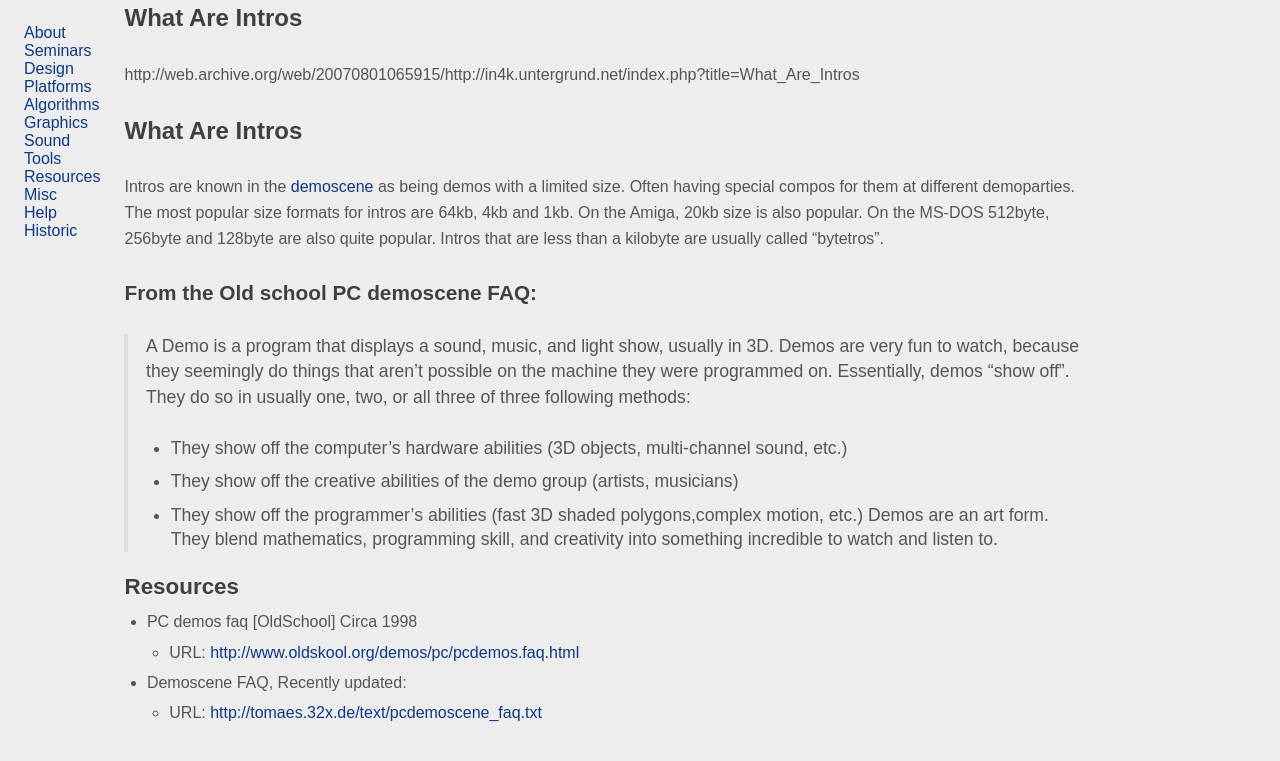
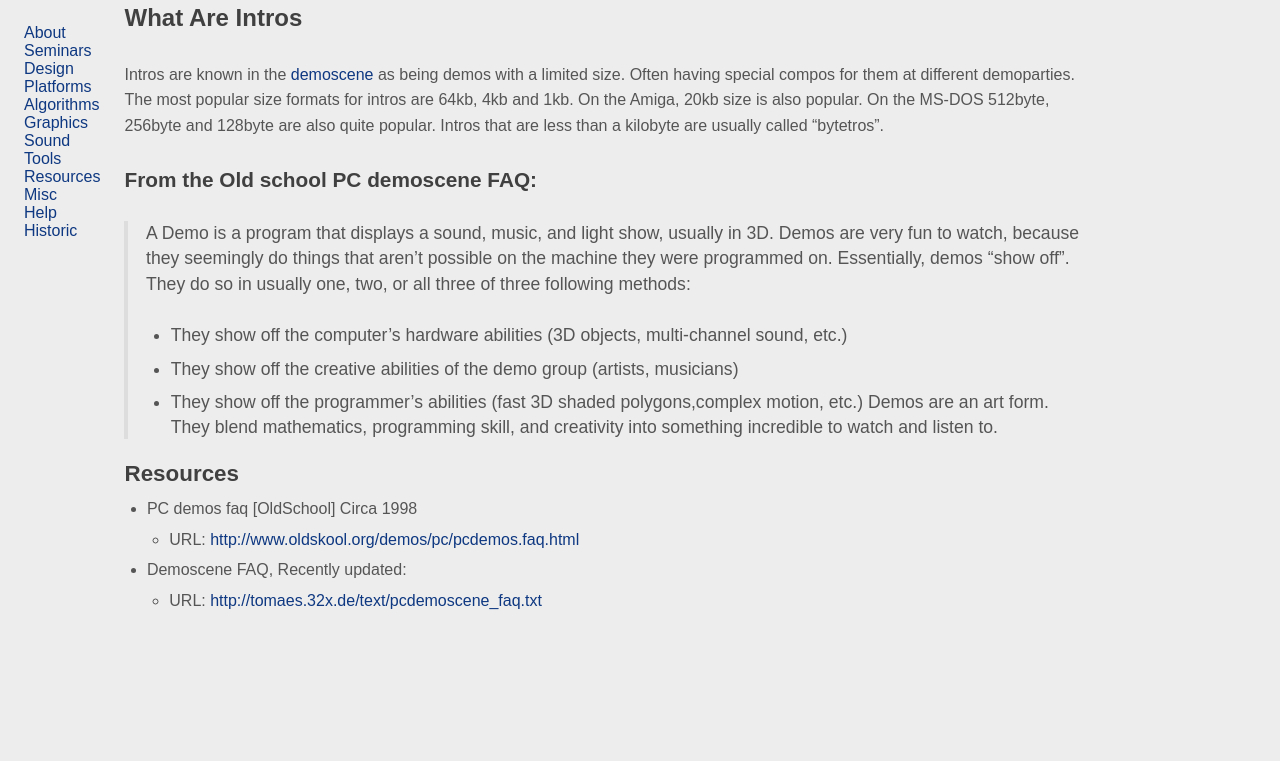
Before and after one commit to in4k/in4k.github.io, a Jekyll site: the page built from wiki/what-are-intros.markdown, in a window 1280 px wide. Shown: the top 761 px of the page. Built offline with Jekyll 4.4.1, drawn with Linux system fonts in a browser that asks for light colours; some web fonts are replaced.

Commit message:
Update what-are-intros.markdown

```diff
--- a/wiki/what-are-intros.markdown
+++ b/wiki/what-are-intros.markdown
@@ -2,10 +2,6 @@
 title: "What Are Intros"
 layout: "wiki-page"
 ---
-
-http://web.archive.org/web/20070801065915/http://in4k.untergrund.net/index.php?title=What_Are_Intros
-
-# What Are Intros
 
 Intros are known in the [demoscene](demoscene) as being demos with a limited size. Often having special compos for them at different demoparties. The most popular size formats for intros are 64kb, 4kb and 1kb. On the Amiga, 20kb size is also popular. On the MS-DOS 512byte, 256byte and 128byte are also quite popular. Intros that are less than a kilobyte are usually called "bytetros".
 
```
